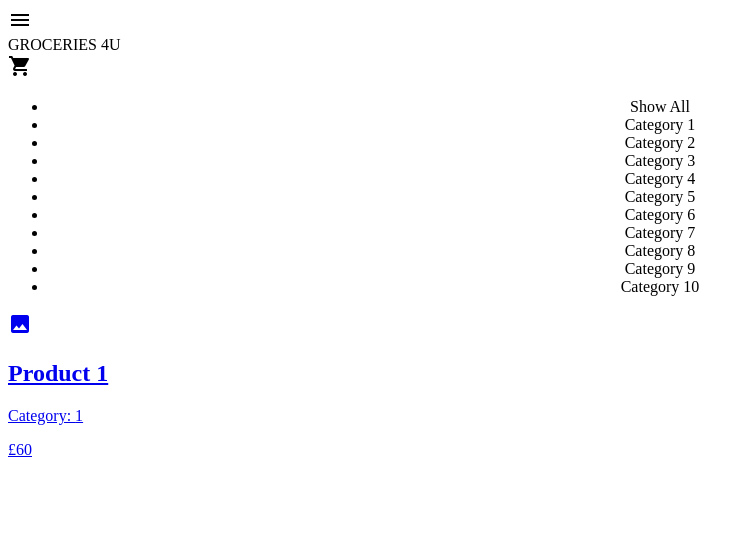
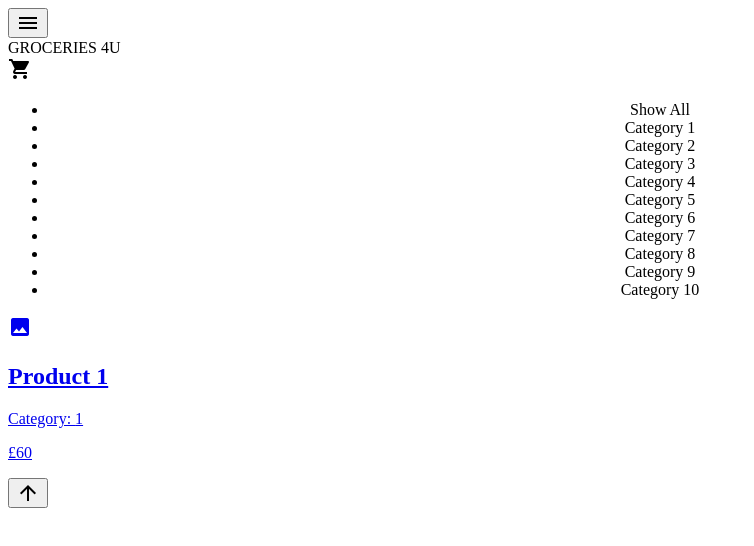
Before and after one commit to JakeWin97/code-academy-next-app, a Next.js app: page /1 in a window 1280 px wide. Shown: the top 546 px of the page, without its empty margins (0-754 px from the left). Built offline with nearby package versions, Linux system fonts and the light colour scheme.

Commit message:
Extract footer to own component and add back to top button

```diff
--- /dev/null
+++ b/components/footer.tsx
@@ -0,0 +1,16 @@
+const Footer:React.FC = () => {
+    // Function to scroll back to the top of the page if user clicks button in footer.
+    function scrollTop() {
+        window.scrollTo({ top: 0, behavior: 'smooth' });
+    }
+    return (
+        <footer className="w-full h-24 flex justify-center items-center border-t border-solid border-gray-200 bg-gradient-to-r from-green-400 to-blue-500">
+
+        <div className="h-12 w-12 bg-white flex items-center justify-center text-blue-500 rounded-full">
+            <button className="material-icons" title="Back to top" onClick={scrollTop}>arrow_upward</button>
+        </div>
+      </footer>
+    )
+}
+
+export default Footer;
--- a/components/header.tsx
+++ b/components/header.tsx
@@ -1,6 +1,5 @@
 const Header:React.FC = () => {
     function hide() {
-        const button = document.getElementById('side_btn')
         const sidebar = document.getElementById('sidebar');
 
         if (sidebar!=null && sidebar!= undefined)
@@ -17,11 +16,11 @@ const Header:React.FC = () => {
 
     return (
     <header className="z-10 font-sans h-24 px-8 text-3xl border-b-8 border-black bg-gradient-to-r from-blue-500 to-green-400 font-bold text-white w-full sticky top-0 flex items-center justify-between">
-        <div className="h-10 w-10 bg-white flex items-center justify-center text-blue-500 cursor-pointer" id="side_btn" onClick={hide}>
-            <span className="material-icons">menu</span>
+        <div className="h-10 w-10 bg-gray-300 flex items-center justify-center text-blue-500 cursor-pointer" id="side_btn" onClick={hide}>
+            <button className="hover:opacity-70 material-icons" title="Menu">menu</button>
         </div>
         <span>GROCERIES 4U</span>
-        <div className="h-12 w-12 bg-white flex items-center justify-center text-blue-500">
+        <div className="h-12 w-12 bg-gray-300 flex items-center justify-center text-blue-500">
             <span className="material-icons">shopping_cart</span>
         </div>
     </header>
--- a/components/layout.tsx
+++ b/components/layout.tsx
@@ -1,3 +1,4 @@
+import Footer from "./footer";
 import Header from "./header";
 import Sidebar from "./sidebar";
 
@@ -11,6 +12,7 @@ const Layout: React.FC = ({ children }) => {
           {children}
         </div>
       </div>
+      <Footer/>
 
     </>
   );
--- a/components/sidebar.tsx
+++ b/components/sidebar.tsx
@@ -1,7 +1,7 @@
 const Sidebar:React.FC = () => {
     return (
     <div className="flex bg-gradient-to-b from-gray-200 via-gray-300 to-gray-500" id="sidebar">
-        <ul className="pb-2 bg-black w-32 items-center leading-10 text-white font-sans">
+        <ul className="pb-2 bg-blue-500 w-32 items-center leading-10 text-white font-sans rounded-r-lg">
             <li>Show All</li>
             <li>Category 1</li>
             <li>Category 2</li>
--- a/style/styles.css
+++ b/style/styles.css
@@ -2,7 +2,7 @@ li {
     text-align: center;
 }
 li:hover{
-    background-color: white;
+    background-color: rgba(52, 211, 153, var(--tw-bg-opacity));
     color: black;
     cursor: pointer;
 }
```
Also changed, not shown: pages/index.tsx (+1 -14 lines).
